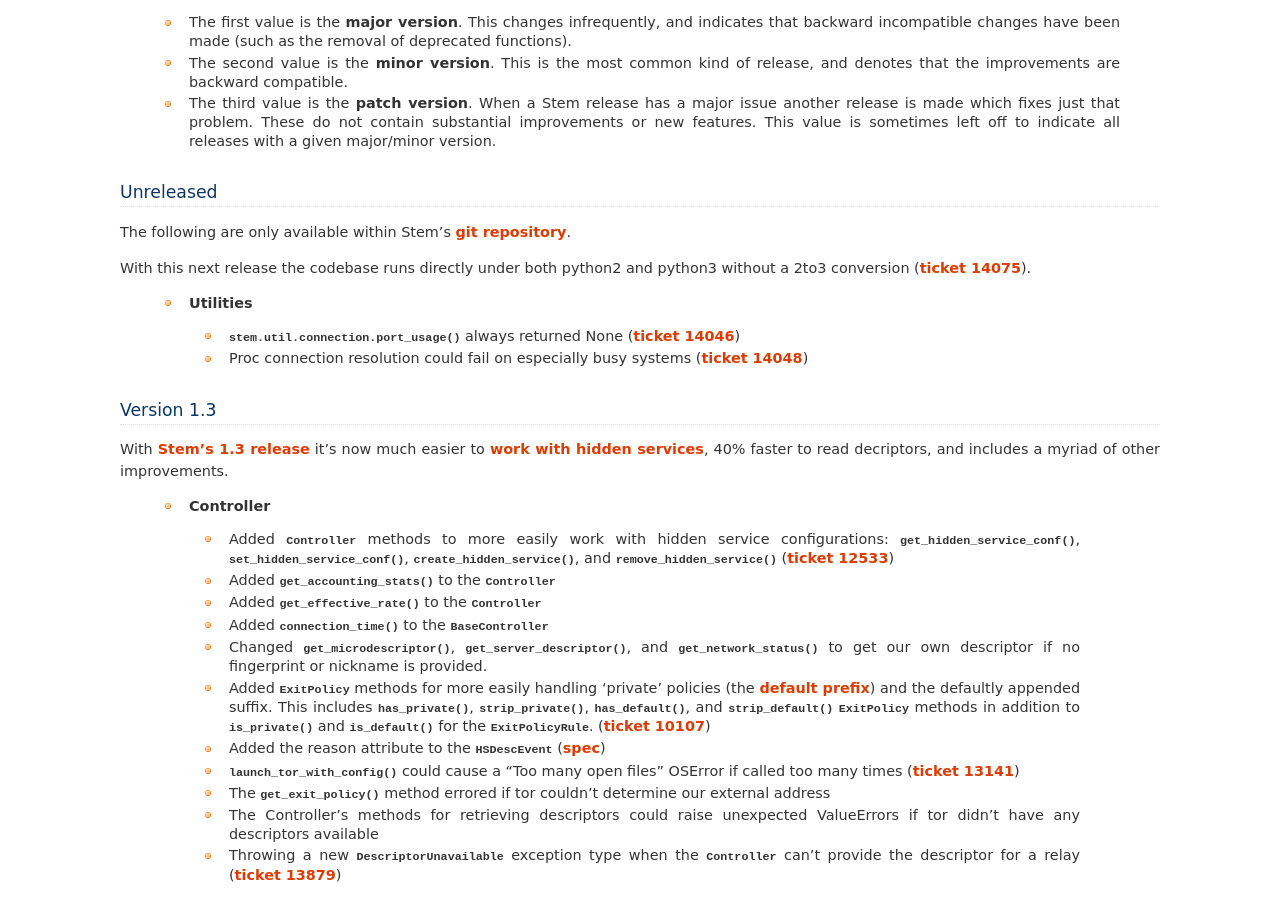
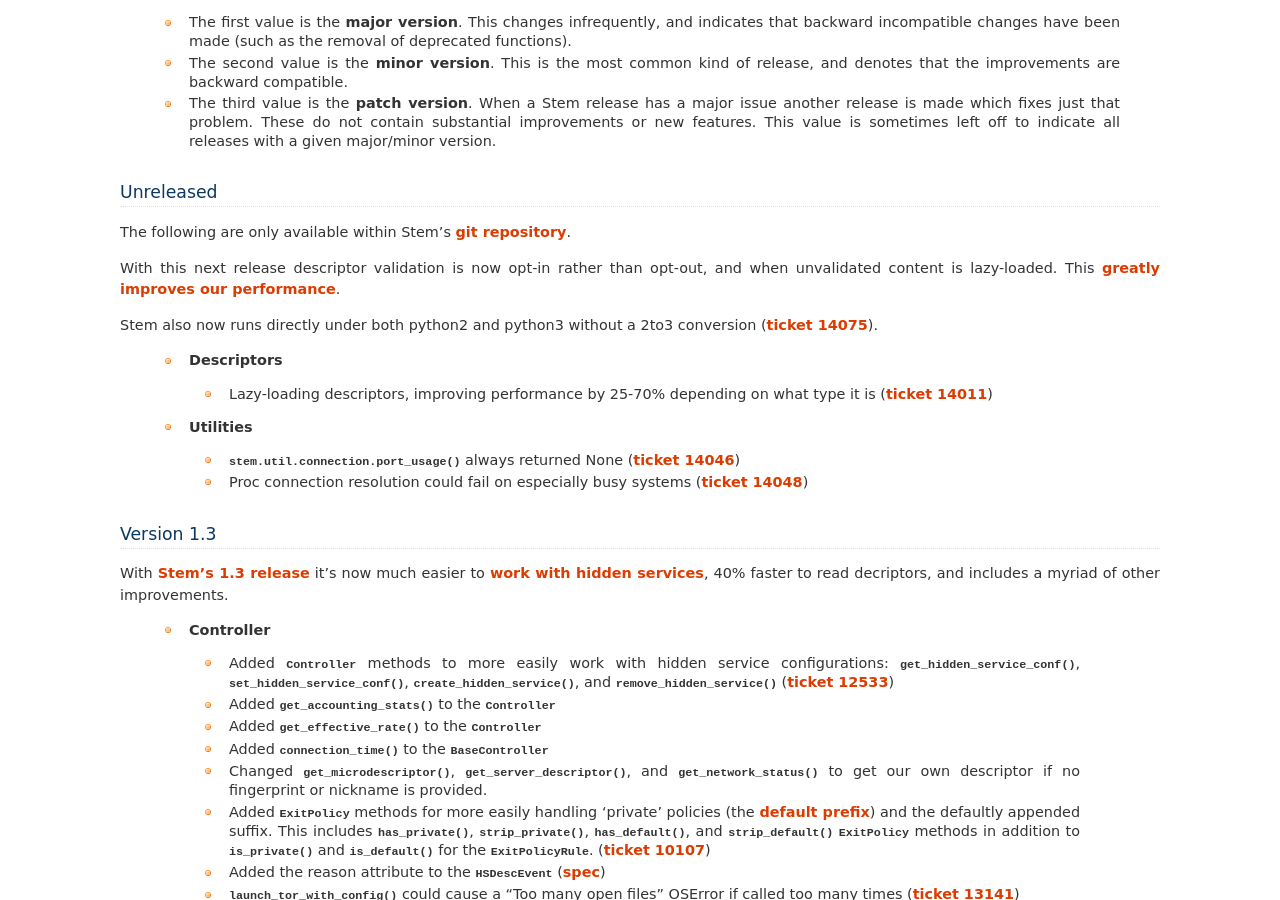
Before and after one commit to torproject/stem, a Sphinx documentation site: the page built from docs/change_log.rst, in a window 1280 px wide and 900 px high, scrolled down 460 px. Built offline with Sphinx 7.4.7, drawn with Linux system fonts in a browser that asks for light colours.

Commit message:
Note lazy-loading in the changelog

```diff
--- a/docs/change_log.rst
+++ b/docs/change_log.rst
@@ -41,8 +41,17 @@
 The following are only available within Stem's `git repository
 <download.html>`_.
 
-With this next release the codebase runs directly under both python2 and
-python3 without a 2to3 conversion (:trac:`14075`).
+With this next release descriptor validation is now opt-in rather than opt-out,
+and when unvalidated content is lazy-loaded. This `greatly improves our
+performance
+<https://lists.torproject.org/pipermail/tor-dev/2015-January/008211.html>`_.
+
+Stem also now runs directly under both python2 and python3 without a 2to3
+conversion (:trac:`14075`).
+
+ * **Descriptors**
+
+  * Lazy-loading descriptors, improving performance by 25-70% depending on what type it is (:trac:`14011`)
 
  * **Utilities**
 
```
